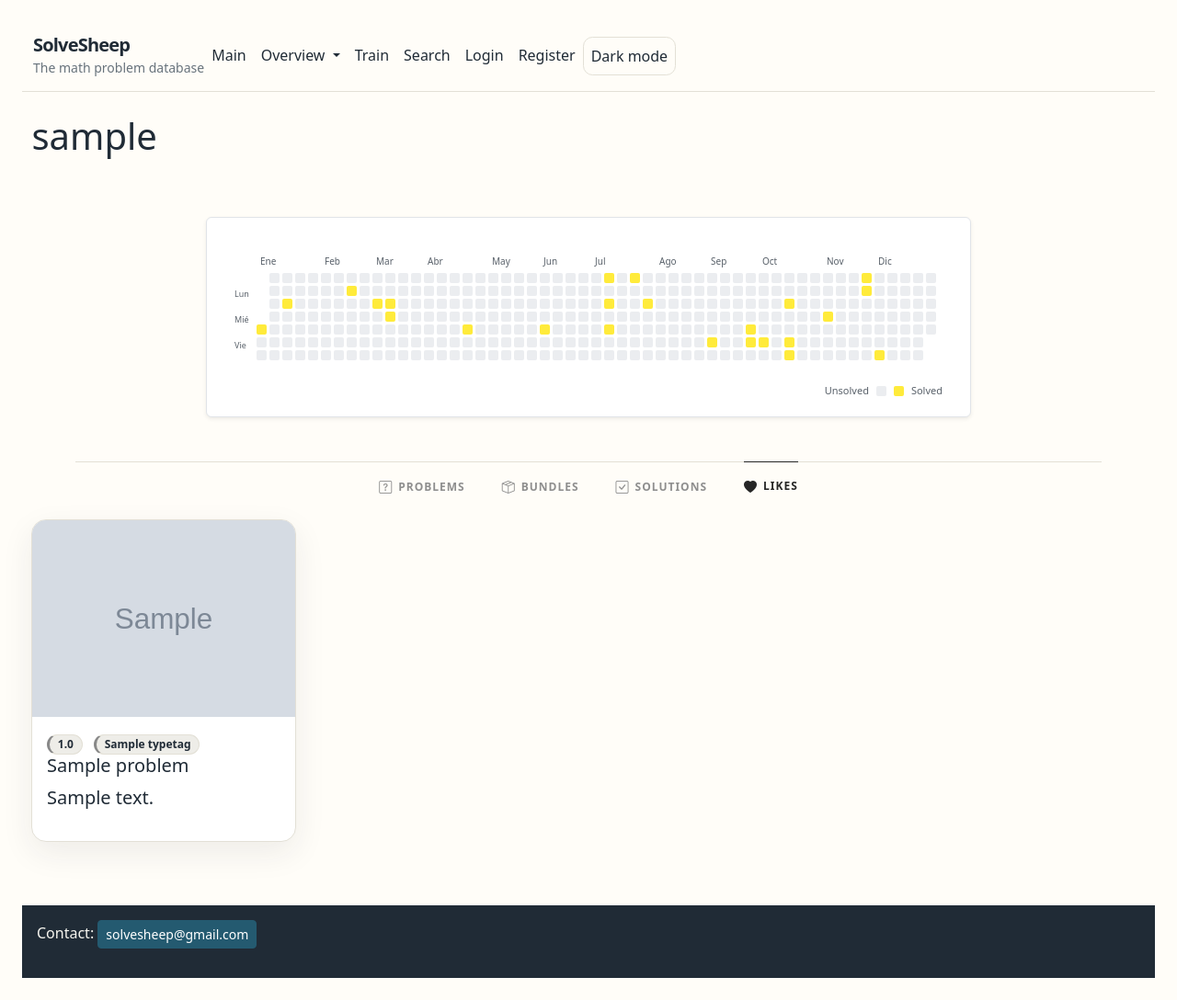
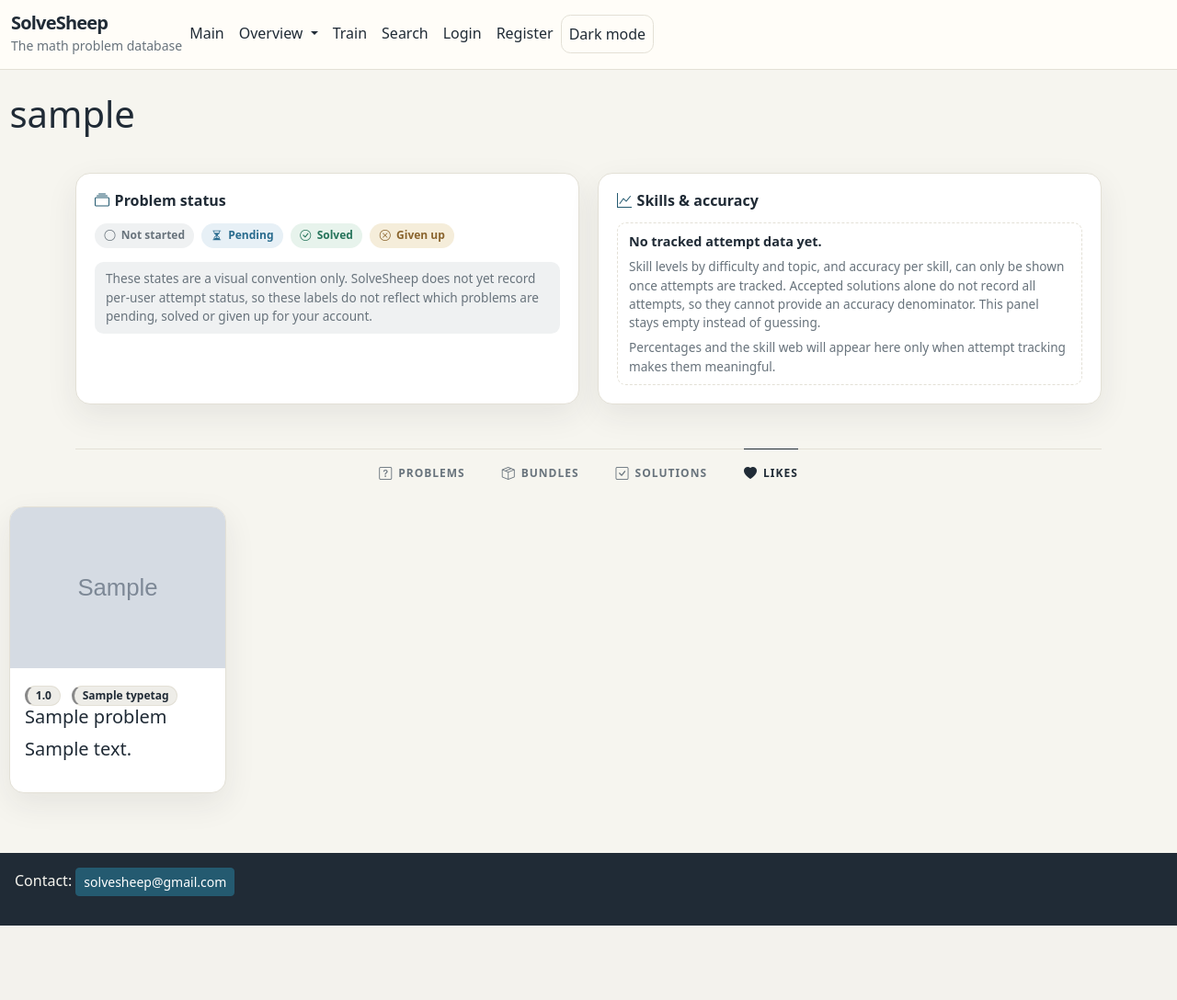
Before and after one commit to Tenerec123/SolveSheep, a Django app: a page that uses UsersApp/templates/account_display.html in a window 1280 px wide. Shown: the whole page at 92% size. After the commit the page ends 1007 px from the top, so only its background shows below. Run offline with Django 5.2, Linux system fonts and the light colour scheme; tables that the repository leaves empty hold one stand-in row (values such as "Sample post"); grey boxes marked "Sample" are stand-in pictures; some libraries are stand-ins or nearby versions.

Commit message:
feat(training): add tag-based practice and profile insights

```diff
--- a/UsersApp/templates/account_display.html
+++ b/UsersApp/templates/account_display.html
@@ -2,16 +2,15 @@
 {% block styles %}
     <link rel="stylesheet" href="https://cdn.jsdelivr.net/npm/bootstrap-icons@1.11.0/font/bootstrap-icons.css">
     <style>
-        /* Estilos personalizados para imitar Instagram */
         .user-nav-link {
-            color: #8e8e8e; /* Gris suave de Instagram */
+            color: var(--ss-muted);
             font-size: 12px;
             font-weight: 600;
             letter-spacing: 1px;
             text-transform: uppercase;
             padding: 15px 0;
             margin-right: 40px;
-            border-top: 1px solid transparent; /* Para el efecto de activación */
+            border-top: 1px solid transparent;
             transition: all 0.2s ease;
             display: flex;
             align-items: center;
@@ -27,21 +26,19 @@
             margin-right: 6px;
         }
 
-        /* Clase activa: borde superior negro y texto oscuro */
         .user-nav-link.active {
-            color: #262626;
-            border-top: 1px solid #262626;
-            margin-top: -1px; /* Alineación perfecta con el borde de la sección */
+            color: var(--ss-ink);
+            border-top: 1px solid var(--ss-ink);
+            margin-top: -1px;
         }
 
         .user-nav-link:hover {
-            color: #262626;
+            color: var(--ss-ink);
         }
 
-        /* Ajuste para móviles */
         @media (max-width: 768px) {
             .user-nav-link span {
-                display: none; /* Esconder texto, dejar solo iconos */
+                display: none;
             }
             .user-nav-link {
                 margin-right: 0;
@@ -49,100 +46,69 @@
                 flex: 1;
             }
         }
-    </style>
-    <style>
-        :root {
-            --color-empty: #ebedf0;
-            --color-active: #ffeb3b;
-            --square-size: 11px;
-            --square-gap: 3px;
+
+        .ss-profile-panels {
+            display: grid;
+            grid-template-columns: repeat(auto-fit, minmax(280px, 1fr));
+            gap: 1.25rem;
+            margin-top: 1.5rem;
         }
 
-        .heatmap-wrapper {
-            background: #fff;
-            /* Añadimos padding arriba y abajo para que el tooltip no se corte */
-            padding: 40px 30px 20px 30px;
-            border: 1px solid #e1e4e8;
-            border-radius: 6px;
-            display: inline-block;
-            position: relative;
+        .ss-profile-panel {
+            color: var(--ss-ink);
+            background-color: var(--ss-surface-raised);
+            border: 1px solid var(--ss-border);
+            border-radius: 1rem;
+            box-shadow: var(--ss-shadow);
+            padding: 1.25rem;
         }
 
-        .month-labels {
-            display: grid;
-            grid-template-columns: repeat(53, calc(var(--square-size) + var(--square-gap)));
-            font-size: 10px;
-            color: #586069;
-            margin-bottom: 5px;
-            padding-left: 28px;
+        .ss-profile-panel-title {
+            font-size: 1rem;
+            font-weight: 800;
+            color: var(--ss-ink);
+            margin: 0 0 0.9rem;
         }
 
-        .graph-container {
-            display: flex;
+        .ss-profile-panel-title i {
+            color: var(--ss-brand);
+            margin-right: 0.35rem;
         }
 
-        .days-labels {
-            display: grid;
-            grid-template-rows: repeat(7, calc(var(--square-size) + var(--square-gap)));
-            font-size: 9px;
-            color: #586069;
-            margin-right: 8px;
-            padding-top: 2px;
+        .ss-profile-legend-list {
+            list-style: none;
+            margin: 0;
+            padding: 0;
+            display: flex;
+            flex-wrap: wrap;
+            gap: 0.5rem;
         }
 
-        .graph {
-            display: grid;
-            grid-template-columns: repeat(53, var(--square-size));
-            grid-template-rows: repeat(7, var(--square-size));
-            grid-auto-flow: column;
-            gap: var(--square-gap);
+        .ss-profile-notice {
+            margin: 0.9rem 0 0;
+            padding: 0.55rem 0.75rem;
+            border-radius: 0.6rem;
+            background-color: var(--ss-neutral-soft);
+            color: var(--ss-muted);
+            font-size: 0.85rem;
         }
 
-        .day {
-            width: var(--square-size);
-            height: var(--square-size);
-            background-color: var(--color-empty);
-            border-radius: 2px;
-            position: relative;
-            cursor: pointer;
+        .ss-profile-empty {
+            margin: 0;
+            padding: 0.55rem 0.75rem;
+            border-radius: 0.6rem;
+            border: 1px dashed var(--ss-border);
+            color: var(--ss-muted);
+            font-size: 0.9rem;
         }
 
-        .day.done { background-color: var(--color-active); }
-        .day.hidden { visibility: hidden; }
-
-        /* TOOLTIP MEJORADO */
-        .day:hover::after {
-            content: attr(data-date);
-            position: absolute;
-            bottom: 160%; /* Lo subimos un poco más */
-            left: 50%;
-            transform: translateX(-50%);
-            padding: 5px 10px;
-            background: #24292e;
-            color: #fff;
-            border-radius: 4px;
-            font-size: 11px;
-            white-space: nowrap;
-            z-index: 999; /* Prioridad máxima */
-            box-shadow: 0 4px 6px rgba(0,0,0,0.1);
+        .ss-profile-empty strong {
+            color: var(--ss-ink);
         }
 
-        /* Pequeña flecha debajo del tooltip */
-        .day:hover::before {
-            content: "";
-            position: absolute;
-            bottom: 130%;
-            left: 50%;
-            transform: translateX(-50%);
-            border: 5px solid transparent;
-            border-top-color: #24292e;
-            z-index: 999;
-        }
-
-        .legend {
-            font-size: 11px;
-            color: #586069;
-            margin-top: 20px;
+        .ss-profile-empty p {
+            margin: 0.4rem 0 0;
+            font-size: 0.85rem;
         }
     </style>
 {% endblock %}
@@ -157,82 +123,45 @@
    {% endif %}
 </div>
 
-</head>
-<body class="bg-light p-4">
+<div class="container mt-4">
+    <div class="ss-profile-panels">
+        <section class="ss-profile-panel" aria-labelledby="ss-profile-status-title">
+            <h2 class="ss-profile-panel-title" id="ss-profile-status-title">
+                <i class="bi bi-collection" aria-hidden="true"></i>Problem status
+            </h2>
+            <ul class="ss-profile-legend-list">
+                <li><span class="ss-status ss-status--not-started"><i class="bi bi-circle" aria-hidden="true"></i>Not started</span></li>
+                <li><span class="ss-status ss-status--pending"><i class="bi bi-hourglass-split" aria-hidden="true"></i>Pending</span></li>
+                <li><span class="ss-status ss-status--solved"><i class="bi bi-check-circle" aria-hidden="true"></i>Solved</span></li>
+                <li><span class="ss-status ss-status--abandoned"><i class="bi bi-x-circle" aria-hidden="true"></i>Given up</span></li>
+            </ul>
+            <p class="ss-profile-notice">
+                These states are a visual convention only. SolveSheep does not yet
+                record per-user attempt status, so these labels do not reflect which
+                problems are pending, solved or given up for your account.
+            </p>
+        </section>
 
-<div class="container d-flex justify-content-center mt-5">
-    <div class="heatmap-wrapper shadow-sm">
-
-        <div class="month-labels">
-            <span style="grid-column: 1;">Ene</span>
-            <span style="grid-column: 6;">Feb</span>
-            <span style="grid-column: 10;">Mar</span>
-            <span style="grid-column: 14;">Abr</span>
-            <span style="grid-column: 19;">May</span>
-            <span style="grid-column: 23;">Jun</span>
-            <span style="grid-column: 27;">Jul</span>
-            <span style="grid-column: 32;">Ago</span>
-            <span style="grid-column: 36;">Sep</span>
-            <span style="grid-column: 40;">Oct</span>
-            <span style="grid-column: 45;">Nov</span>
-            <span style="grid-column: 49;">Dic</span>
-        </div>
-
-        <div class="graph-container">
-            <div class="days-labels">
-                <span></span>
-                <span>Lun</span>
-                <span></span>
-                <span>Mié</span>
-                <span></span>
-                <span>Vie</span>
-                <span></span>
+        <section class="ss-profile-panel" aria-labelledby="ss-profile-skill-title">
+            <h2 class="ss-profile-panel-title" id="ss-profile-skill-title">
+                <i class="bi bi-graph-up" aria-hidden="true"></i>Skills &amp; accuracy
+            </h2>
+            <div class="ss-profile-empty">
+                <strong>No tracked attempt data yet.</strong>
+                <p>
+                    Skill levels by difficulty and topic, and accuracy per skill, can
+                    only be shown once attempts are tracked. Accepted solutions alone
+                    do not record all attempts, so they cannot provide an accuracy
+                    denominator. This panel stays empty instead of guessing.
+                </p>
+                <p>
+                    Percentages and the skill web will appear here only when attempt
+                    tracking makes them meaningful.
+                </p>
             </div>
-
-            <div class="graph" id="year-2026">
-                </div>
-        </div>
-
-        <div class="legend d-flex justify-content-end align-items-center gap-2">
-            <span>Unsolved</span>
-            <div class="day" style="cursor: default;"></div>
-            <div class="day done" style="cursor: default;"></div>
-            <span>Solved</span>
-        </div>
+        </section>
     </div>
 </div>
-
-<script>
-    const container = document.getElementById('year-2026');
-    const months = ["enero", "febrero", "marzo", "abril", "mayo", "junio", "julio", "agosto", "septiembre", "octubre", "noviembre", "diciembre"];
-
-    // 1 de Enero 2026 = Jueves (índice 4 si Dom=0, Lun=1, Mar=2, Mié=3, Jue=4)
-    const startDate = new Date(2026, 0, 1);
-    const dayOfWeek = startDate.getDay();
-
-    // Huecos iniciales
-    for (let i = 0; i < dayOfWeek; i++) {
-        const spacer = document.createElement('div');
-        spacer.className = 'day hidden';
-        container.appendChild(spacer);
-    }
-
-    // 365 días
-    for (let i = 0; i < 365; i++) {
-        const currentDate = new Date(2026, 0, 1 + i);
-        const dayEl = document.createElement('a');
-        dayEl.href = "#"; // Tu link de Django irá aquí
-        dayEl.className = 'day';
-
-        if (Math.random() > 0.9) dayEl.classList.add('done');
-
-        dayEl.setAttribute('data-date', `${currentDate.getDate()} de ${months[currentDate.getMonth()]}`);
-        container.appendChild(dayEl);
-    }
-</script>
-
-</body>
-</html>
 
 <div class="container mt-5">
     <hr class="m-0" style="color: #dbdbdb; opacity: 1;">
```
Also changed, not shown: Training/templates/training.html (+92 -2 lines), Training/tests.py (+74 -0 lines), Training/views.py (+17 -2 lines), design/solvesheep-workshop/handoffs.json (+9 -1 lines), odd/tasks/workshop-ui-refresh.md (+7 -2 lines).
